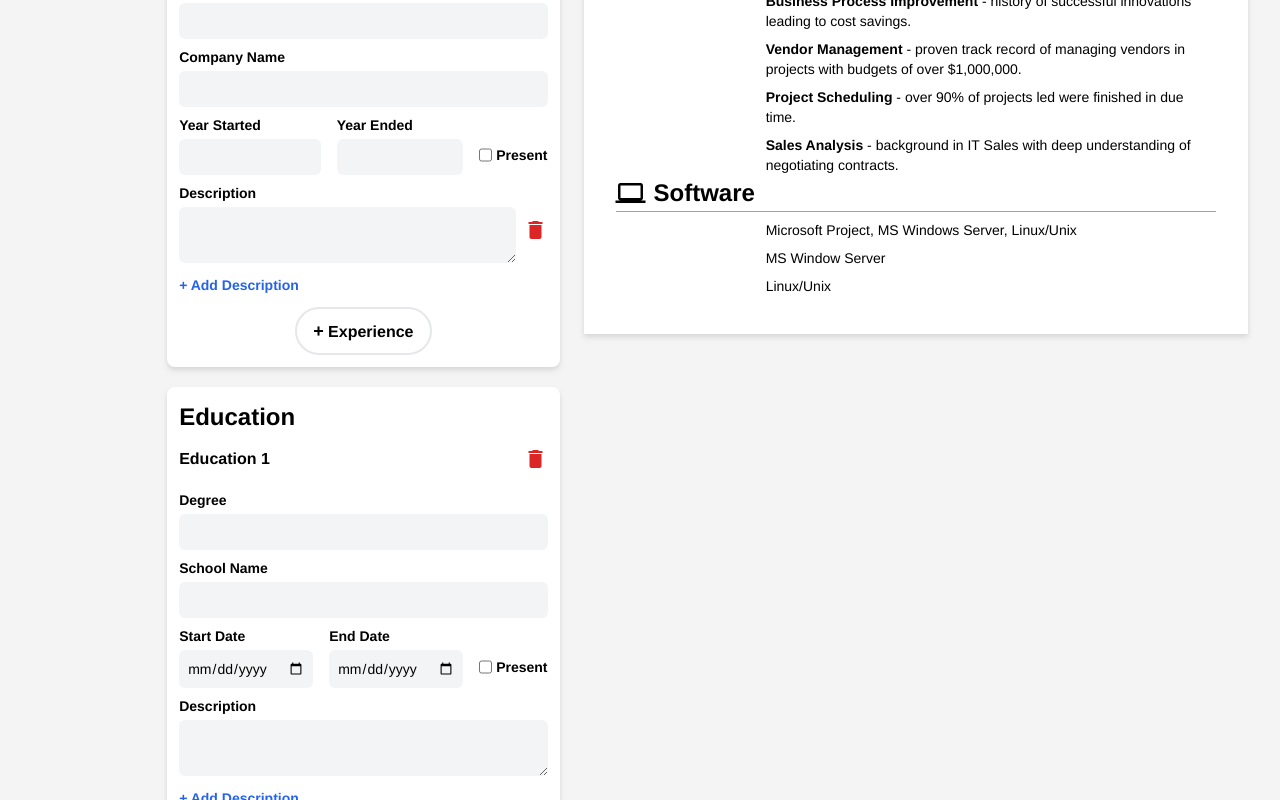
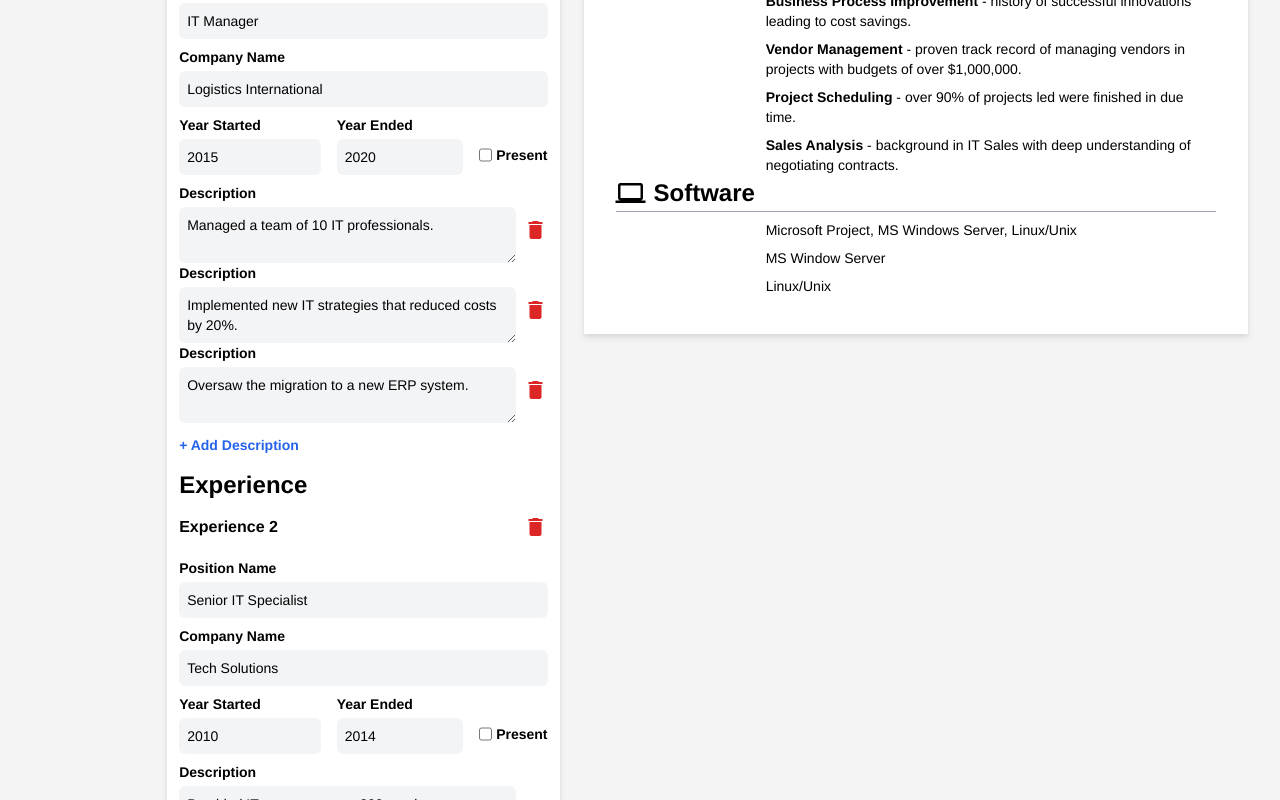
Before and after one commit to AkzechKyla/CVApplicationMaker, a React (Vite) app: page / in a window 1280 px wide. Shown: the part 820-1620 px from the top of the page. Built offline with nearby package versions, Linux system fonts and the light colour scheme.

Commit message:
ExperienceForm: Render values to the form

```diff
--- a/src/App.tsx
+++ b/src/App.tsx
@@ -55,7 +55,7 @@ export default function App() {
             </div>
             <div className="flex w-full flex-col gap-5">
               <PersonalDetailsForm userInfo={userInfo} setUserInfo={setUserInfo}/>
-              <ExperienceForm/>
+              <ExperienceForm userInfo={userInfo} setUserInfo={setUserInfo}/>
               <EducationForm/>
               <SkillsForm/>
               <SoftwareForm/>
--- a/src/components/CVForm/ExperienceForm.tsx
+++ b/src/components/CVForm/ExperienceForm.tsx
@@ -5,10 +5,22 @@ interface Props {
     setUserInfo: React.Dispatch<React.SetStateAction<UserInfo>>;
 }
 
+interface Experience {
+    positionName: string;
+    companyName: string;
+    yearStarted: string;
+    yearEnded?: string;
+    isPresent: boolean;
+    descriptions: string[];
+}
+
 function ExperienceForm({ userInfo, setUserInfo }: Props) {
     return(
         <div className="bg-white max-w-full flex-1 p-3 drop-shadow-md rounded-lg space-y-3">
-            <ExperienceItem/>
+
+            {userInfo.experiences.map((experience, expIndex) => (
+                <ExperienceItem key={expIndex} experience={experience} expIndex={expIndex}  />
+            ))}
 
             <div className="flex justify-center">
                 <button className="add-button">
@@ -20,12 +32,17 @@ function ExperienceForm({ userInfo, setUserInfo }: Props) {
     );
 }
 
-function ExperienceItem() {
+interface ExperienceItemProps {
+    experience: Experience;
+    expIndex: number;
+}
+
+function ExperienceItem({experience, expIndex}: ExperienceItemProps) {
     return <>
         <h1 className="font-bold">Experience</h1>
 
         <div className="flex justify-between">
-            <p className="text-base font-bold">Experience 1</p>
+            <p className="text-base font-bold">Experience {expIndex + 1}</p>
             <button>
                 <span className="material-icons text-red-600">delete</span>
             </button>
@@ -34,32 +51,32 @@ function ExperienceItem() {
         <form className="space-y-2">
             <div>
                 <label className="block text-sm font-bold">Position Name</label>
-                <input type="text" className="input-box" />
+                <input type="text" value={experience.positionName} className="input-box" />
             </div>
             <div>
                 <label className="block text-sm font-bold">Company Name</label>
-                <input type="text" className="input-box" />
+                <input type="text" value={experience.companyName} className="input-box" />
             </div>
             <div className="flex gap-4 items-center">
                 <div>
                     <label className="block text-sm font-bold">Year Started</label>
-                    <input type="text" className="input-box" />
+                    <input type="text" value={experience.yearStarted} className="input-box" />
                 </div>
                 <div>
                     <label className="block text-sm font-bold">Year Ended</label>
 
                     <div className="flex items-center gap-4">
-                        <input type="text" className="input-box" />
+                        <input type="text" value={experience.yearEnded} className="input-box" />
 
                         <div className="flex gap-1">
-                            <input type="checkbox" id="present" />
+                            <input type="checkbox" checked={experience.isPresent} id="present" />
                             <label htmlFor="present" className="text-sm font-bold">Present</label>
                         </div>
                     </div>
                 </div>
             </div>
 
-            <DescriptionList/>
+            <DescriptionList descriptions={experience.descriptions}/>
         </form>
 
         <p className="block text-sm font-bold text-blue-600 hover:underline cursor-pointer">
@@ -69,16 +86,21 @@ function ExperienceItem() {
     </>;
 }
 
-function DescriptionList() {
+interface DescriptionListProps {
+    descriptions: string[];
+}
+
+function DescriptionList({ descriptions }: DescriptionListProps) {
     return <div>
+        {descriptions.map((description, descIndex) => <div key={descIndex}>
             <label className="block text-sm font-bold">Description</label>
-
             <div className="flex gap-2">
-            <textarea className="input-box"></textarea>
+                <textarea className="input-box" value={description}></textarea>
                 <button>
                     <span className="material-icons text-red-600">delete</span>
                 </button>
             </div>
+        </div>)}
     </div>;
 }
 
```
Lines whose indentation alone changed are shown as unchanged.
